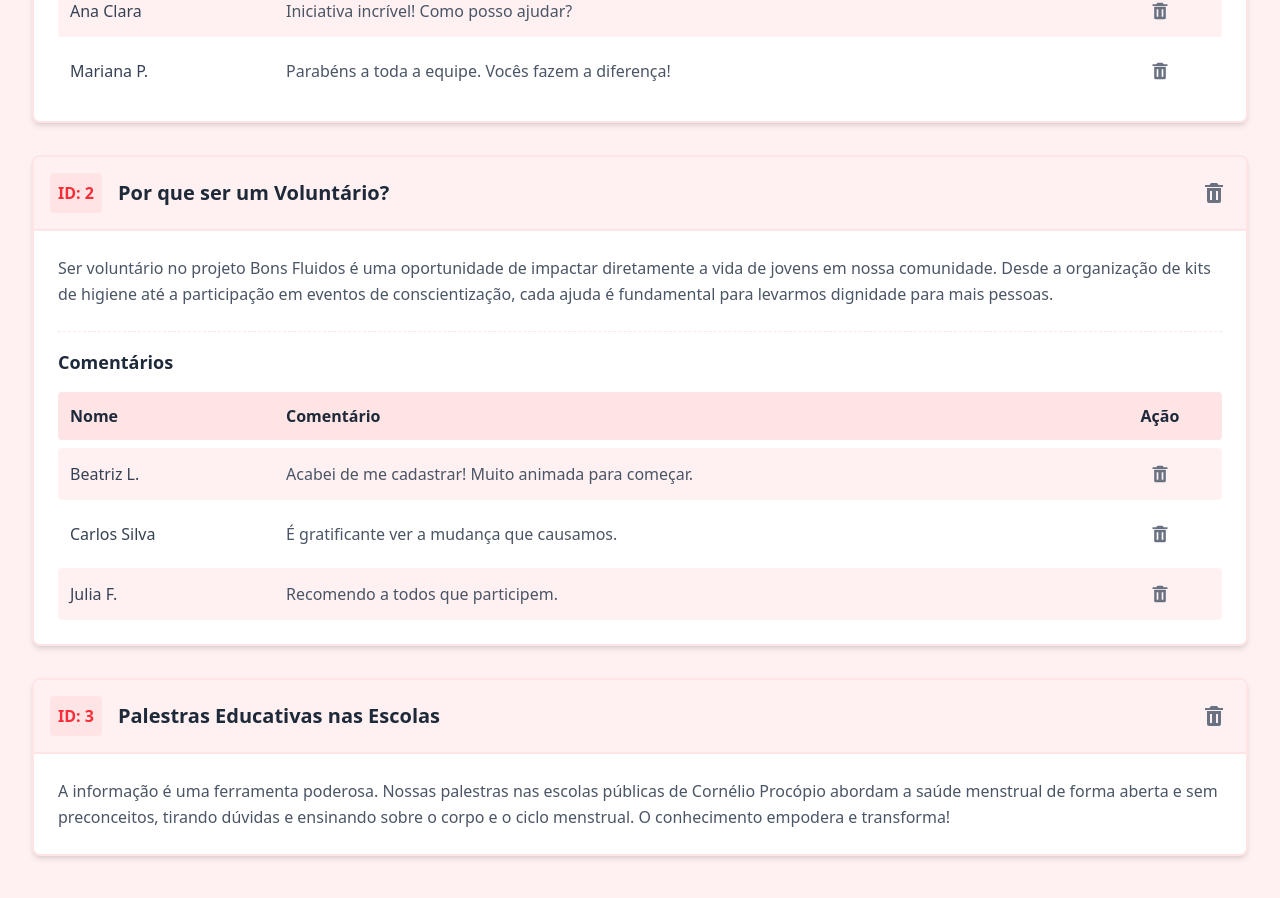
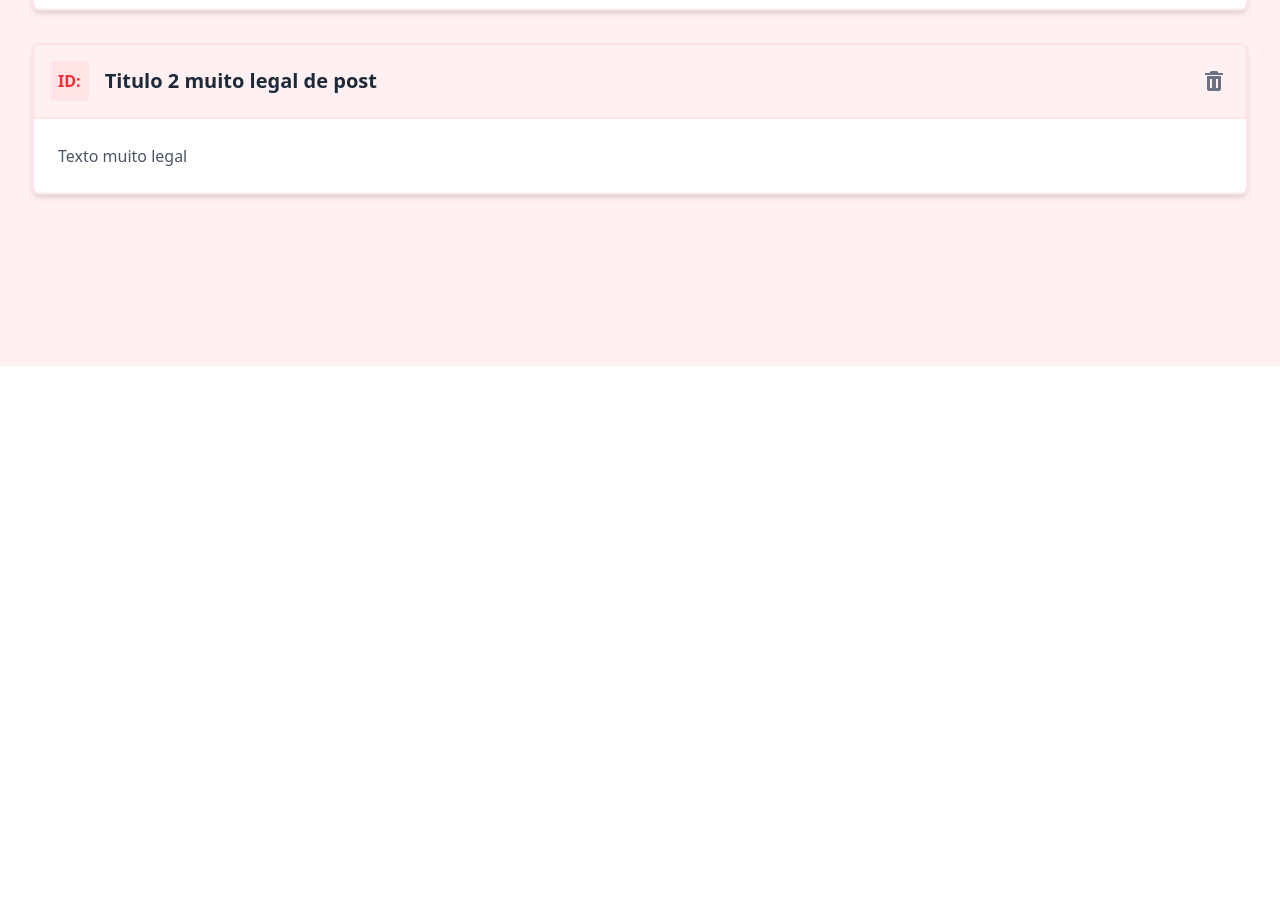
Before and after one commit to MarceloAngeli/certificadora-1, a SvelteKit app in the folder Sistema/: page /admin/dashboard in a window 1280 px wide. Shown: the part 434-1332 px from the top of the page. After the commit the page ends 800 px from the top, so only its background shows below. Built offline with nearby package versions, Linux system fonts and the light colour scheme.

Commit message:
Adicionado dummy backend para o dashboard

```diff
--- /dev/null
+++ b/Sistema/src/routes/admin/dashboard/+page.server.ts
@@ -0,0 +1,20 @@
+import type { PageServerLoad } from './$types';
+
+export const load: PageServerLoad = async ({ params }) => {
+	console.log("Enviando Dummy Posts");
+	return {
+		post:[{
+			ID_POST: 1,
+			Title: "Titulo muito legal de post",
+			Text: "Texto muito legal",
+			comments:[
+				{ ID_Comment: 101, Name: 'Ana Clara', Comment: 'Iniciativa incrível! Como posso ajudar?' }
+			]
+		},
+		{
+			ID_POST: 2,
+			Title: "Titulo 2 muito legal de post",
+			Text: "Texto muito legal",
+		}]
+	};
+};
--- a/Sistema/src/routes/admin/dashboard/+page.svelte
+++ b/Sistema/src/routes/admin/dashboard/+page.svelte
@@ -1,62 +1,51 @@
-<script>
-    // @ts-nocheck
-    // Dummy data is now defined directly inside the component for easy testing.
-    let posts = $state([
-        {
-            ID_Post: 1,
-            Title: 'Nossa Missão: Combatendo a Pobreza Menstrual',
-            Text: 'A pobreza menstrual é uma realidade que afeta milhões de meninas e mulheres, prejudicando sua saúde, educação e dignidade. Nosso projeto busca arrecadar e distribuir produtos de higiene, além de promover palestras educativas para quebrar tabus e garantir um ciclo menstrual com mais respeito e informação.',
-            comments: [
-                { ID_Comment: 101, Name: 'Ana Clara', Comment: 'Iniciativa incrível! Como posso ajudar?' },
-                { ID_Comment: 102, Name: 'Mariana P.', Comment: 'Parabéns a toda a equipe. Vocês fazem a diferença!' }
-            ]
-        },
-        {
-            ID_Post: 2,
-            Title: 'Por que ser um Voluntário?',
-            Text: 'Ser voluntário no projeto Bons Fluidos é uma oportunidade de impactar diretamente a vida de jovens em nossa comunidade. Desde a organização de kits de higiene até a participação em eventos de conscientização, cada ajuda é fundamental para levarmos dignidade para mais pessoas.',
-            comments: [
-                { ID_Comment: 201, Name: 'Beatriz L.', Comment: 'Acabei de me cadastrar! Muito animada para começar.' },
-                { ID_Comment: 202, Name: 'Carlos Silva', Comment: 'É gratificante ver a mudança que causamos.' },
-                { ID_Comment: 203, Name: 'Julia F.', Comment: 'Recomendo a todos que participem.' }
-            ]
-        },
-        {
-            ID_Post: 3,
-            Title: 'Palestras Educativas nas Escolas',
-            Text: 'A informação é uma ferramenta poderosa. Nossas palestras nas escolas públicas de Cornélio Procópio abordam a saúde menstrual de forma aberta e sem preconceitos, tirando dúvidas e ensinando sobre o corpo e o ciclo menstrual. O conhecimento empodera e transforma!',
-            comments: [] // This post has no comments to test the conditional rendering
+<script lang="ts">
+
+    interface Comment {
+        ID_Comment: number;
+        Name: string;
+        Comment: string;
+    }
+
+    interface Post {
+        ID_Post: number;
+        Title: string;
+        Text: string;
+        comments?: Comment[];
+    }
+
+    interface Props {
+        data: {
+            post: Post[];
         }
-    ]);
+    }
 
-    /**
-     * Handles the deletion of a post.
-     * @param {number} ID_Post - The ID of the post to delete.
-     * @param {number} postIndex - The index of the post in the array.
-     */
-    async function handleDeletePost(ID_Post, postIndex) {
+    let { data }: Props = $props();
+    let { post } = $state(data);
+    let posts: Post[] = $state(post); // Explicitly type the posts state
+
+
+    async function handleDeletePost(ID_Post: number, postIndex: number) {
         console.log(`Simulating deletion of post with ID: ${ID_Post}`);
         // In a real app, you would make an API call here.
         // For this demo, we just update the local state.
         posts.splice(postIndex, 1);
-        posts = [...posts];
+        // posts = [...posts]; // Svelte 5 runes don't require reassignment for reactivity
         alert(`Post ${ID_Post} deletado (simulação).`);
     }
 
-    /**
-     * Handles the deletion of a comment.
-     * @param {number} ID_Comment - The ID of the comment to delete.
-     * @param {number} postIndex - The index of the parent post.
-     * @param {number} commentIndex - The index of the comment in the post's comments array.
-     */
-    async function handleDeleteComment(ID_Comment, postIndex, commentIndex) {
+
+    async function handleDeleteComment(ID_Comment: number, postIndex: number, commentIndex: number) {
         console.log(`Simulating deletion of comment with ID: ${ID_Comment}`);
-        // Update the local state for the demo.
-        posts[postIndex].comments.splice(commentIndex, 1);
-        posts = [...posts];
-        alert(`Comentário ${ID_Comment} deletado (simulação).`);
+        // Ensure the post and its comments exist before trying to modify
+        const targetPost = posts[postIndex];
+        if (targetPost && targetPost.comments) {
+            // Update the local state for the demo.
+            targetPost.comments.splice(commentIndex, 1);
+            // posts = [...posts]; // Not necessary with runes
+            alert(`Comentário ${ID_Comment} deletado (simulação).`);
+        }
     }
-    </script>
+</script>
 
     <div class="p-8 bg-rose-50 font-sans min-h-screen">
         <h1 class="text-3xl font-bold text-center text-red-500 mb-8">Gerenciamento de Posts</h1>
@@ -87,7 +76,8 @@
             <div class="px-6 pb-6">
                 <h3 class="text-lg font-bold text-gray-800 mb-4 pt-4 border-t border-dashed border-rose-100">Comentários</h3>
 
-                <div class="space-y-2"> <div class="grid grid-cols-[200px_1fr_100px] items-center gap-4 p-3 rounded font-bold text-gray-800 bg-rose-100">
+                <div class="space-y-2">
+                    <div class="grid grid-cols-[200px_1fr_100px] items-center gap-4 p-3 rounded font-bold text-gray-800 bg-rose-100">
                         <div>Nome</div>
                         <div>Comentário</div>
                         <div class="text-center">Ação</div>
```
